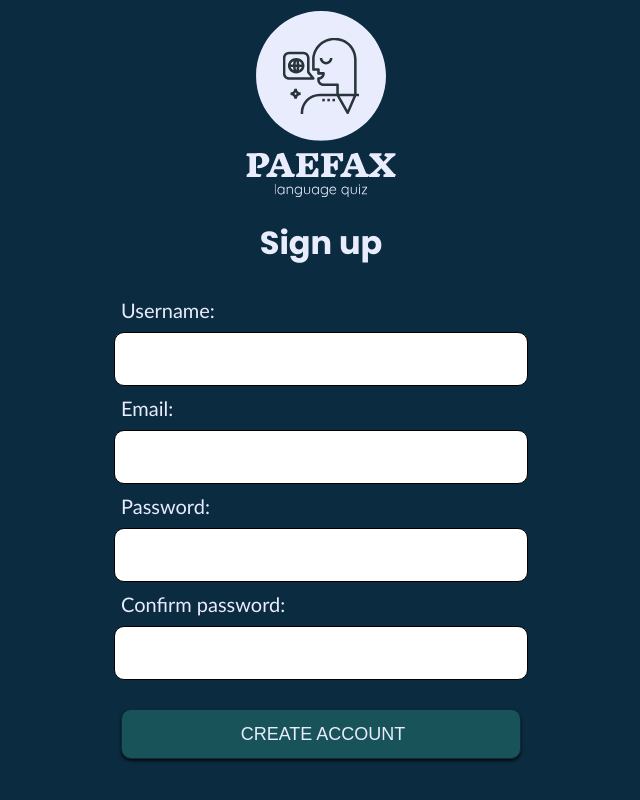
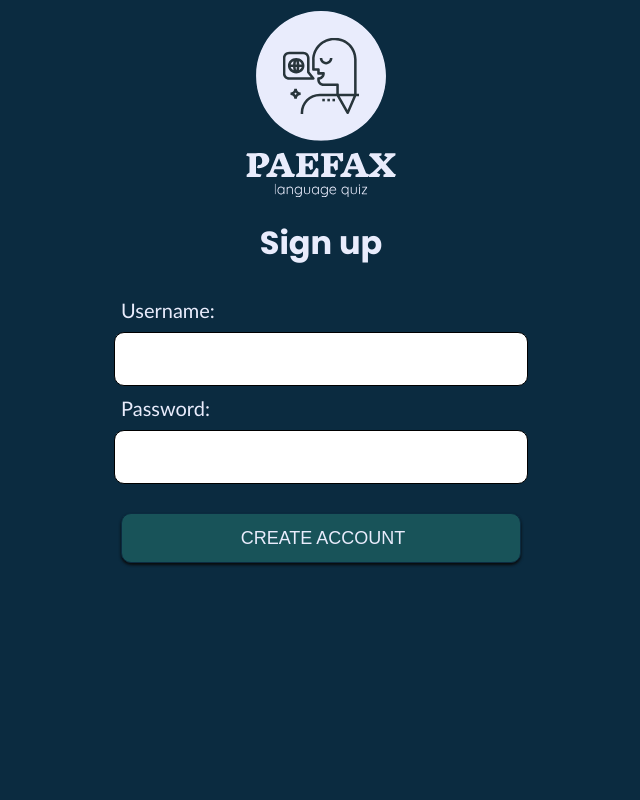
Before and after one commit to Paefax/paefax-language-app, a Vue app: page /signup in a window 1280 px wide. Shown: the part 280-1080 px from the top of the page, without its empty margins (319-959 px from the left). Built offline with nearby package versions, Linux system fonts and the light colour scheme.

Commit message:
removes unused fields from signup-form

```diff
--- a/src/views/SignUpView.vue
+++ b/src/views/SignUpView.vue
@@ -8,12 +8,8 @@
     <form id="signup-form" @submit.prevent="signUp()">
       <label for="name">Username:</label>
       <input type="text" id="name" name="name" v-model="name" />
-      <label for="email">Email:</label>
-      <input type="email" id="email" name="email" />
       <label for="password">Password:</label>
       <input type="password" id="password" name="password" v-model="password" />
-      <label for="confirm-password">Confirm password:</label>
-      <input type="password" id="confirm-password" name="confirm-password" />
       <br />
       <input type="submit" id="create-account-btn" value="CREATE ACCOUNT" />
     </form>
@@ -77,8 +73,6 @@ main {
 
 #password,
 #name,
-#email,
-#confirm-password,
 #create-account-btn {
   width: 100%;
   height: 40px;
@@ -112,8 +106,6 @@ main {
 
   #password,
   #name,
-  #email,
-  #confirm-password,
   #create-account-btn {
     height: 50px;
   }
```
